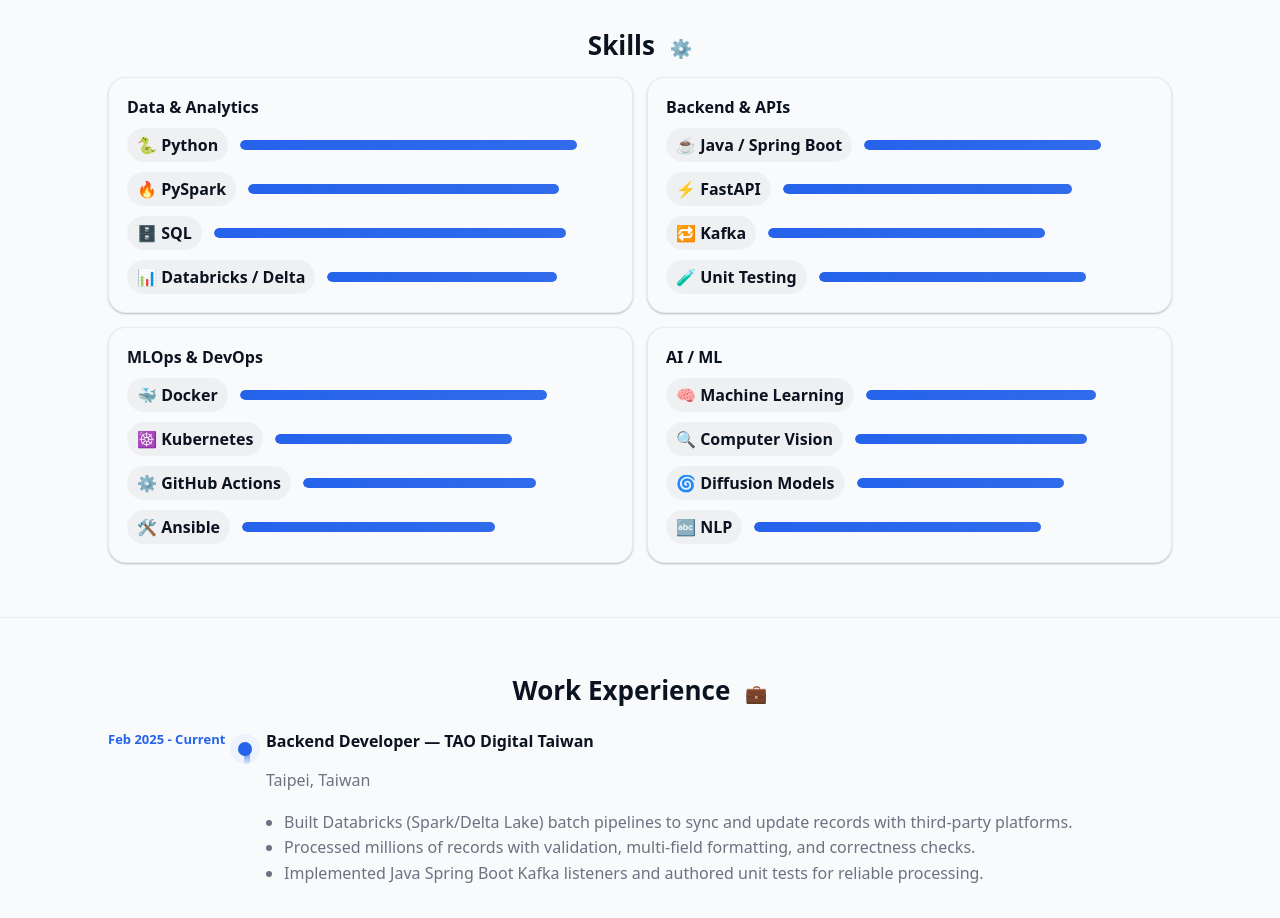
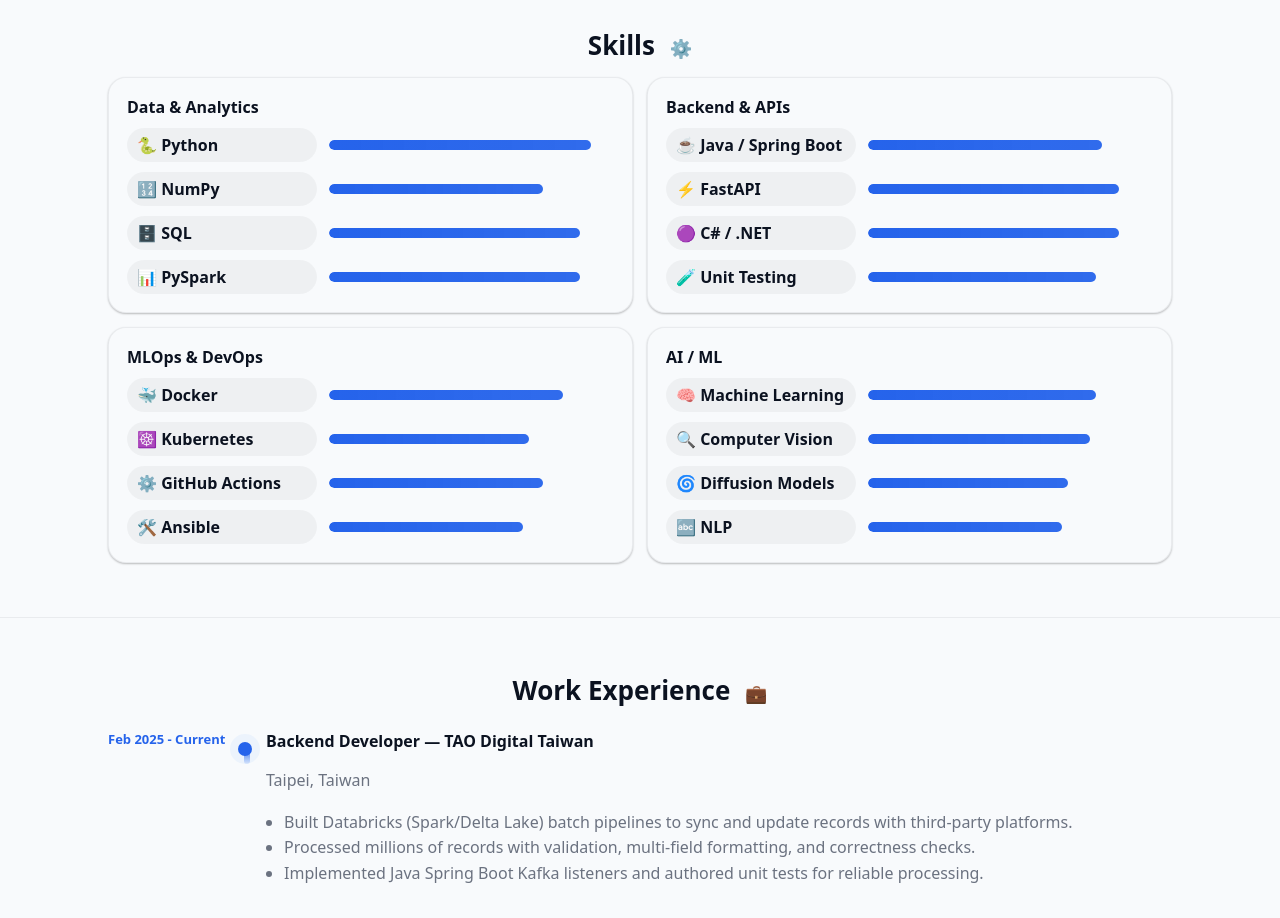
Before and after one commit to mildshun/mildshun.github.io, a React (Create React App) app: page / in a window 1280 px wide. Shown: the part 900-1818 px from the top of the page. Built offline with nearby package versions, Linux system fonts and the light colour scheme.

Commit message:
Minor tidy skills section

```diff
--- a/src/App.css
+++ b/src/App.css
@@ -436,8 +436,30 @@
 .skillCard{ padding: 18px; }
 .skillCategory{ font-size:16px; margin-bottom:10px; }
 .skillList{ display:flex; flex-direction:column; gap:10px; }
-.skillItem{ display:flex; align-items:center; gap:12px; }
-.skillTag{ padding:6px 10px; border-radius:999px; background: rgba(255,255,255,0.03); color:var(--text); font-weight:600; display:inline-block; }
+.skillItem{
+  display: grid;
+  grid-template-columns: 190px 1fr; /* left label fixed, right bar fills */
+  align-items: center;
+  gap: 12px;
+}
+@media (max-width: 480px){
+  .skillItem{
+    grid-template-columns: 1fr;      /* stack on small phones */
+    gap: 8px;
+  }
+}
+.skillTag{
+  padding: 6px 10px;
+  border-radius: 999px;
+  background: rgba(255,255,255,0.03);
+  color: var(--text);
+  font-weight: 600;
+  display: inline-flex;
+  align-items: center;
+  white-space: nowrap;
+  overflow: hidden;
+  text-overflow: ellipsis;
+}
 .skillLevel{ flex:1; height:10px; background: rgba(255,255,255,0.03); border-radius:999px; overflow:hidden; }
 .skillLevelFill{ height:100%; background: linear-gradient(90deg,var(--accent), var(--accent-strong)); border-radius:999px; transition: width 0.6s ease; }
 
--- a/src/App.js
+++ b/src/App.js
@@ -391,10 +391,10 @@
               <div className="card skillCard">
                 <h3 className="skillCategory">Data & Analytics</h3>
                 <div className="skillList">
-                  <div className="skillItem"><span className="skillTag">🐍 Python</span><div className="skillLevel"><div className="skillLevelFill" style={{width: '90%'}}/></div></div>
-                  <div className="skillItem"><span className="skillTag">🔥 PySpark</span><div className="skillLevel"><div className="skillLevelFill" style={{width: '85%'}}/></div></div>
+                  <div className="skillItem"><span className="skillTag">🐍 Python</span><div className="skillLevel"><div className="skillLevelFill" style={{width: '92%'}}/></div></div>
+                  <div className="skillItem"><span className="skillTag">🔢 NumPy</span><div className="skillLevel"><div className="skillLevelFill" style={{width: '75%'}}/></div></div>
                   <div className="skillItem"><span className="skillTag">🗄️ SQL</span><div className="skillLevel"><div className="skillLevelFill" style={{width: '88%'}}/></div></div>
-                  <div className="skillItem"><span className="skillTag">📊 Databricks / Delta</span><div className="skillLevel"><div className="skillLevelFill" style={{width: '80%'}}/></div></div>
+                  <div className="skillItem"><span className="skillTag">📊 PySpark</span><div className="skillLevel"><div className="skillLevelFill" style={{width: '88%'}}/></div></div>
                 </div>
               </div>
 
@@ -402,8 +402,8 @@
                 <h3 className="skillCategory">Backend & APIs</h3>
                 <div className="skillList">
                   <div className="skillItem"><span className="skillTag">☕ Java / Spring Boot</span><div className="skillLevel"><div className="skillLevelFill" style={{width: '82%'}}/></div></div>
-                  <div className="skillItem"><span className="skillTag">⚡ FastAPI</span><div className="skillLevel"><div className="skillLevelFill" style={{width: '78%'}}/></div></div>
-                  <div className="skillItem"><span className="skillTag">🔁 Kafka</span><div className="skillLevel"><div className="skillLevelFill" style={{width: '72%'}}/></div></div>
+                  <div className="skillItem"><span className="skillTag">⚡ FastAPI</span><div className="skillLevel"><div className="skillLevelFill" style={{width: '88%'}}/></div></div>
+                  <div className="skillItem"><span className="skillTag">🟣 C# / .NET</span><div className="skillLevel"><div className="skillLevelFill" style={{width: '88%'}}/></div></div>
                   <div className="skillItem"><span className="skillTag">🧪 Unit Testing</span><div className="skillLevel"><div className="skillLevelFill" style={{width: '80%'}}/></div></div>
                 </div>
               </div>
@@ -424,7 +424,7 @@
                   <div className="skillItem"><span className="skillTag">🧠 Machine Learning</span><div className="skillLevel"><div className="skillLevelFill" style={{width: '80%'}}/></div></div>
                   <div className="skillItem"><span className="skillTag">🔍 Computer Vision</span><div className="skillLevel"><div className="skillLevelFill" style={{width: '78%'}}/></div></div>
                   <div className="skillItem"><span className="skillTag">🌀 Diffusion Models</span><div className="skillLevel"><div className="skillLevelFill" style={{width: '70%'}}/></div></div>
-                  <div className="skillItem"><span className="skillTag">🔤 NLP</span><div className="skillLevel"><div className="skillLevelFill" style={{width: '72%'}}/></div></div>
+                  <div className="skillItem"><span className="skillTag">🔤 NLP</span><div className="skillLevel"><div className="skillLevelFill" style={{width: '68%'}}/></div></div>
                 </div>
               </div>
             </div>
```
